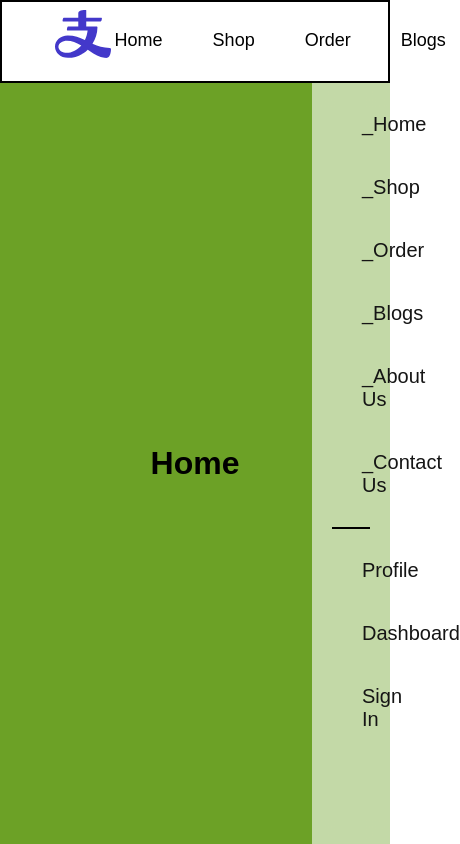
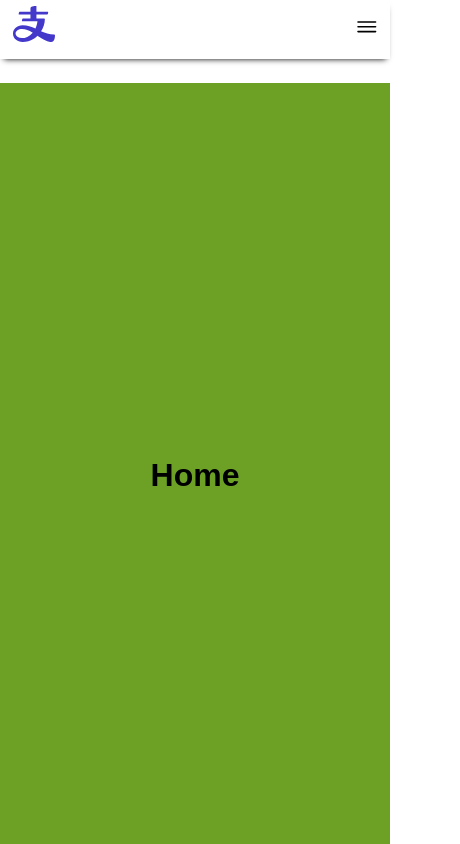
Before and after one commit to shsobur/Reusable-Navbar, a React (Vite) app: page / in a window 390 px wide. Shown: the top 844 px of the page, 460 px wide, since content can reach past the window. Built offline with nearby package versions, Linux system fonts and the light colour scheme.

Commit message:
Full design and function completed

```diff
--- a/src/App.css
+++ b/src/App.css
@@ -19,10 +19,10 @@ nav {
   justify-content: center;
   position: fixed;
   background-color: #ffffff9a;
-  border: 2px solid black;
   backdrop-filter: blur(10px);
   transition: 0.3s ease-out;
   z-index: 555;
+  box-shadow: 0 4px 6px -4px black;
 }
 
 #navbar_close {
@@ -140,8 +140,13 @@ nav {
 
 /* Mobile menu style__ */
 
+.mobile_menu_container {
+  display: none;
+  font-size: 1.6rem;
+}
+
 .main_mobile_menu_container {
-  width:20%;
+  width: 60%;
   height: calc(100vh - 83px);
   padding: 20px;
   color: #151515;
@@ -150,6 +155,7 @@ nav {
   top: 83px;
   backdrop-filter: blur(10px);
   background-color: #ffffff98;
+  transition: 0.5s ease-out;
 }
 
 .mobile_menu_routes ul {
@@ -178,3 +184,65 @@ nav {
   border-top: 2px solid black;
   padding-top: 20px;
 }
+
+/* Menu default style__ */
+
+.main_mobile_menu_container {
+  display: none;
+}
+
+/* Responsive style__ */
+
+@media screen and (max-width: 1280px) {
+  .navbar_routes_container {
+    gap: 20px;
+  }
+}
+
+@media screen and (max-width: 1024px) {
+  .navbar_content_container {
+    width: 100%;
+  }
+
+  .navbar_routes_container {
+    gap: 10px;
+  }
+}
+
+@media screen and (max-width: 768px) {
+  .navbar_routes_container {
+    display: none;
+  }
+
+  .dropdown_wrapper {
+    display: none;
+  }
+
+  .mobile_menu_container {
+    display: block;
+  }
+
+  .main_mobile_menu_container {
+    display: block;
+  }
+
+  #menu_close {
+    right: 900px;
+  }
+}
+
+@media screen and (max-width: 640px) {
+  .navbar_logo {
+    font-size: 3rem;
+  }
+
+  .main_mobile_menu_container {
+    height: calc(100vh - 59px);
+  }
+}
+
+@media screen and (max-width: 475px) {
+  .main_mobile_menu_container {
+    width: 100%;
+  }
+}
--- a/src/App.jsx
+++ b/src/App.jsx
@@ -1,25 +1,30 @@
+// Files__
+import "./App.css";
+import Home from "./components/Home/Home";
+import Blogs from "./components/Blogs/Blogs";
+// React__
+import { useRef } from "react";
 import { useState } from "react";
-import "./App.css";
-import Blogs from "./components/Blogs/Blogs";
-import Home from "./components/Home/Home";
-import { useRef } from "react";
 import { useEffect } from "react";
+// React icons__
+import { RxCross1 } from "react-icons/rx";
+import { PiSignIn } from "react-icons/pi";
+import { CgProfile } from "react-icons/cg";
+import { IoIosMenu } from "react-icons/io";
+import { IoHomeOutline } from "react-icons/io5";
+import { FiMessageCircle } from "react-icons/fi";
 import { HiMiniUserCircle } from "react-icons/hi2";
+import { RiBloggerLine, RiContactsBook2Line } from "react-icons/ri";
 import { AiOutlineAlipay, AiOutlineShopping } from "react-icons/ai";
-import { IoHomeOutline } from "react-icons/io5";
 import { MdHistoryToggleOff, MdOutlineSpaceDashboard } from "react-icons/md";
-import { RiBloggerLine, RiContactsBook2Line } from "react-icons/ri";
-import { FiMessageCircle } from "react-icons/fi";
-import { CgProfile } from "react-icons/cg";
-import { PiSignIn } from "react-icons/pi";
 
 function App() {
+  const menuRef = useRef();
+  const [open, setOpen] = useState(false);
   const [isScrollingDown, setIsScrollingDown] = useState(null);
-  console.log(isScrollingDown);
-  const [open, setOpen] = useState(false);
-  const menuRef = useRef();
+  const [menuOpen, setMenuOpen] = useState(false);
 
-  // Handle close dropdown__
+  // Handle Close Dropdown__
   useEffect(() => {
     const handleClickOutside = (e) => {
       if (menuRef.current && !menuRef.current.contains(e.target)) {
@@ -30,7 +35,7 @@ function App() {
     return () => document.removeEventListener("mousedown", handleClickOutside);
   }, []);
 
-  // Handle Scroll__
+  // Handle Scrolling__
   useEffect(() => {
     let lastScrollTop =
       window.pageYOffset || document.documentElement.scrollTop;
@@ -52,10 +57,19 @@ function App() {
     return () => window.removeEventListener("scroll", handleScroll);
   }, []);
 
+  // Handle Stop Scroll__
+  useEffect(() => {
+    if (!menuOpen) {
+      document.body.style.overflow = "auto";
+      return;
+    }
+    document.body.style.overflow = "hidden";
+  }, [menuOpen]);
+
   return (
     <>
       <nav>
-        {/* Desktop layout */}
+        {/* Desktop layout__ */}
         <div
           id={isScrollingDown ? "navbar_close" : "navbar_open"}
           className="main_navbar_container"
@@ -91,11 +105,20 @@ function App() {
                 </a>
               </div>
             </div>
+
+            <div className="mobile_menu_container">
+              <span onClick={() => setMenuOpen(!menuOpen)}>
+                {menuOpen ? <RxCross1 /> : <IoIosMenu />}
+              </span>
+            </div>
           </div>
         </div>
-        {/* Mobile layout */}
+        {/* Mobile layout__ */}
 
-        <div className="main_mobile_menu_container">
+        <div
+          id={menuOpen ? "" : "menu_close"}
+          className="main_mobile_menu_container"
+        >
           <div className="mobile_menu_routes">
             <ul>
               <li>
--- a/src/components/Home/Home.css
+++ b/src/components/Home/Home.css
@@ -5,3 +5,9 @@
   height: calc(100vh - 83px);
   background-color: #6ca126;
 }
+
+@media screen and (max-width: 640px) {
+  .home {
+    height: calc(100vh - 59px);
+  }
+}
```
